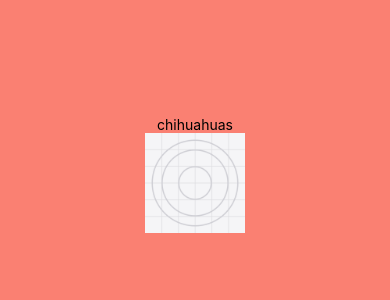
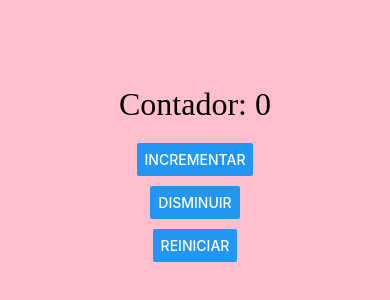
Before and after one commit to LauraCristinaPerez/practica2reactnative, a React Native app: screen / in a window 390 px wide. Shown: the part 248-548 px from the top of the page. Built offline with nearby package versions, Linux system fonts and the light colour scheme.

Commit message:
contador en JS React Native

```diff
--- a/App.js
+++ b/App.js
@@ -1,21 +1,37 @@
 import { StatusBar } from 'expo-status-bar';
-import { StyleSheet, Text, View, Image } from 'react-native';
-const icon = require('./assets/icon.png');
+import React, { useState } from 'react';
+import { View, Text, Button, StyleSheet, } from 'react-native';
+
 export default function App() {
+  const [contador, setContador] = useState(0);
+
   return (
     <View style={styles.container}>
-      <Text>chihuahuas</Text>
-      <Image source={icon} style={{ width: 100, height: 100 }} />
-      <StatusBar style="auto" />
+      <Text style={styles.title}>Contador: {contador}</Text>
+
+      <Button title="Incrementar" onPress={() => setContador(contador + 2)} />
+      <View style={styles.space} />
+      <Button title="Disminuir" onPress={() => setContador(contador - 2)} />
+      <View style={styles.space} />
+      <Button title="Reiniciar" onPress={() => setContador(0)} />
     </View>
   );
 }
 
 const styles = StyleSheet.create({
   container: {
+    backgroundColor: 'pink',
     flex: 1,
-    backgroundColor: 'salmon',
+    justifyContent: 'center',
     alignItems: 'center',
-    justifyContent: 'center',
+    padding: 16,
+  },
+  title: {
+    fontSize: 32,
+    marginBottom: 20,
+    fontFamily: 'Italic',
+  },
+  space: {
+    height: 10,
   },
 });
```
